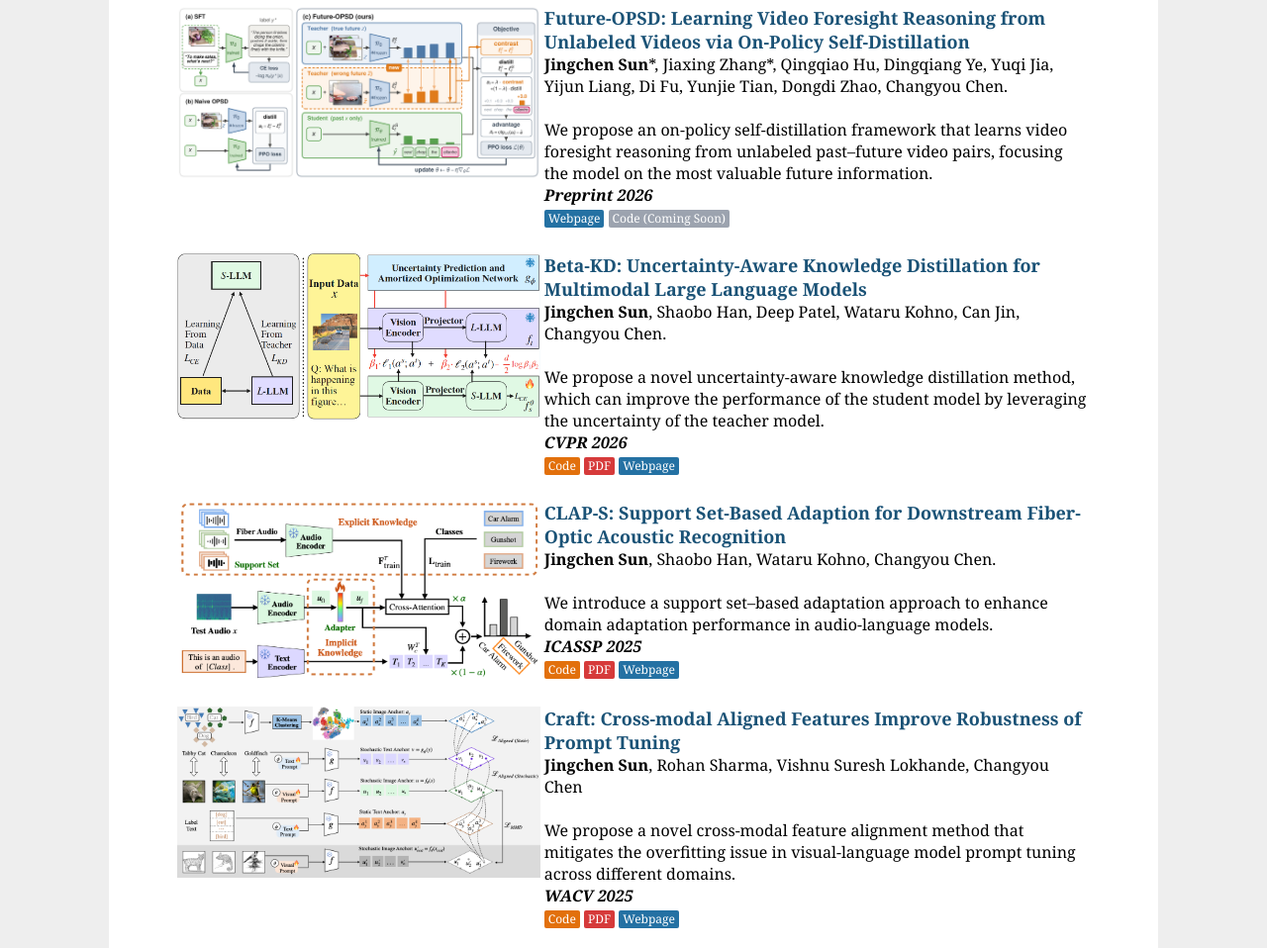
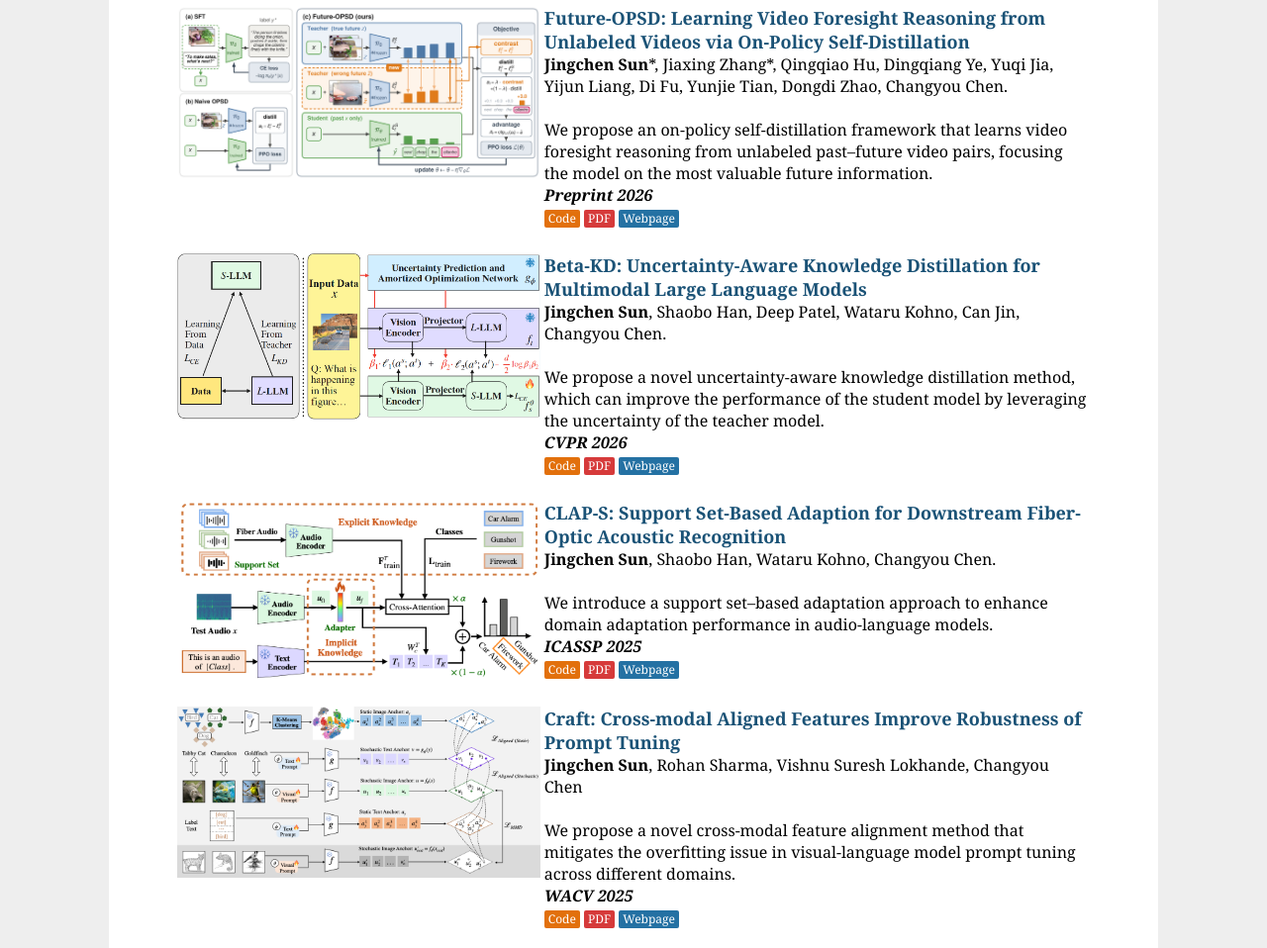
Before and after one commit to Jingchensun/jingchensun.github.io, a plain HTML site: page index.html in a window 1280 px wide. Shown: the part 1151-2109 px from the top of the page at 99% size. Drawn offline with Linux system fonts and the light colour scheme.

Commit message:
Future-OPSD: add Code and arXiv PDF links

```diff
--- a/index.html
+++ b/index.html
@@ -189,8 +189,9 @@
                     <span style="font-style: italic; font-weight: bold;">Preprint 2026</span><br>
 
                     <!-- Links for DOI, PDF, BibTex, Project Webpage -->
+                    <a href="https://github.com/Jingchensun/future-opsd" target="_blank" class="btn btn-orange">Code</a>
+                    <a href="https://arxiv.org/abs/2611.26954" target="_blank" class="btn btn-red">PDF</a>
                     <a href="https://jingchensun.github.io/future-opsd/" target="_blank" class="btn btn-blue">Webpage</a>
-                    <a class="btn" style="background-color: #9ca3af; pointer-events: none;">Code (Coming Soon)</a>
                 </td>
             </tr>
         </table>
```
